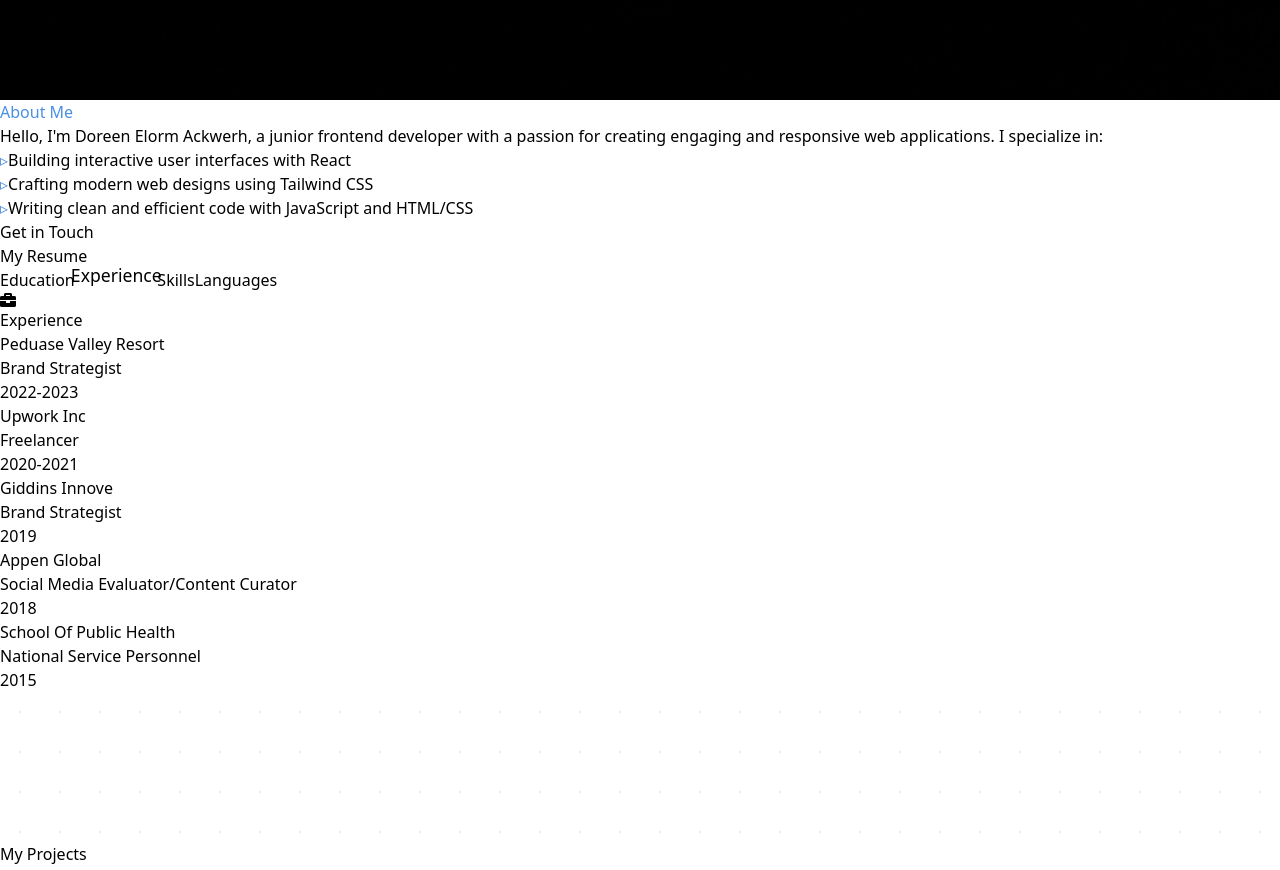
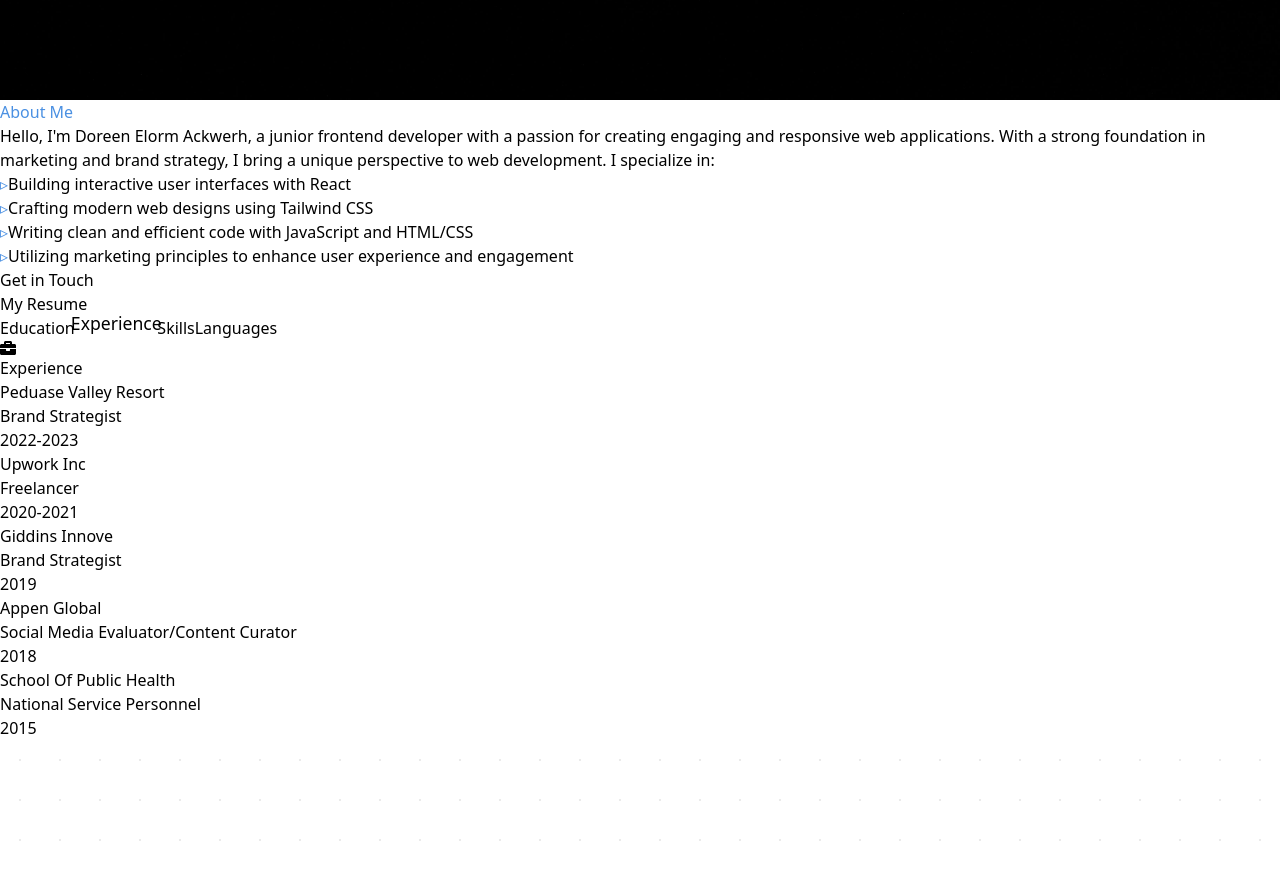
Before and after one commit to xeroxb4/Portfoloio-A, a React (Vite) app: page / in a window 1280 px wide. Shown: the part 3660-4530 px from the top of the page. Built offline with nearby package versions, Linux system fonts and the light colour scheme.

Commit message:
About text edited to include marketing

```diff
--- a/src/components/About.jsx
+++ b/src/components/About.jsx
@@ -1,5 +1,3 @@
-//
-
 import { useState, useEffect } from 'react';
 import { motion, useAnimation } from 'framer-motion';
 import { landingBg } from '../assets/images'; // Update with your actual image path
@@ -63,7 +61,7 @@ const About = () => {
               About Me
             </motion.h2>
             <p className="text-lg md:text-xl leading-relaxed mb-6">
-              Hello, I&apos;m Doreen Elorm Ackwerh, a junior frontend developer with a passion for creating engaging and responsive web applications. I specialize in:
+              Hello, I&apos;m Doreen Elorm Ackwerh, a junior frontend developer with a passion for creating engaging and responsive web applications. With a strong foundation in marketing and brand strategy, I bring a unique perspective to web development. I specialize in:
             </p>
             <motion.ul
               className="list-none mb-6 space-y-2"
@@ -77,6 +75,7 @@ const About = () => {
                 "Building interactive user interfaces with React",
                 "Crafting modern web designs using Tailwind CSS",
                 "Writing clean and efficient code with JavaScript and HTML/CSS",
+                "Utilizing marketing principles to enhance user experience and engagement",
               ].map((item, index) => (
                 <motion.li
                   key={index}
```
